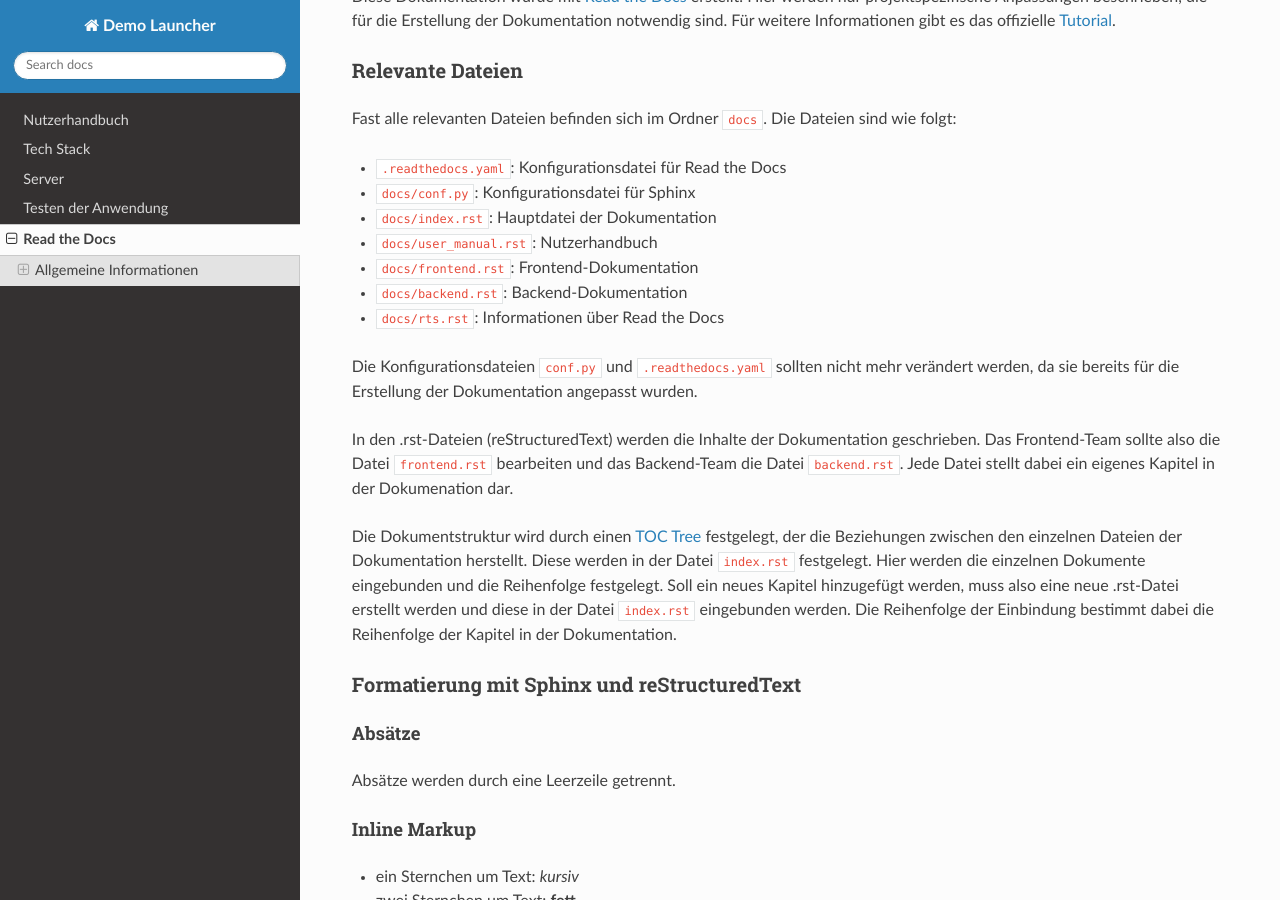
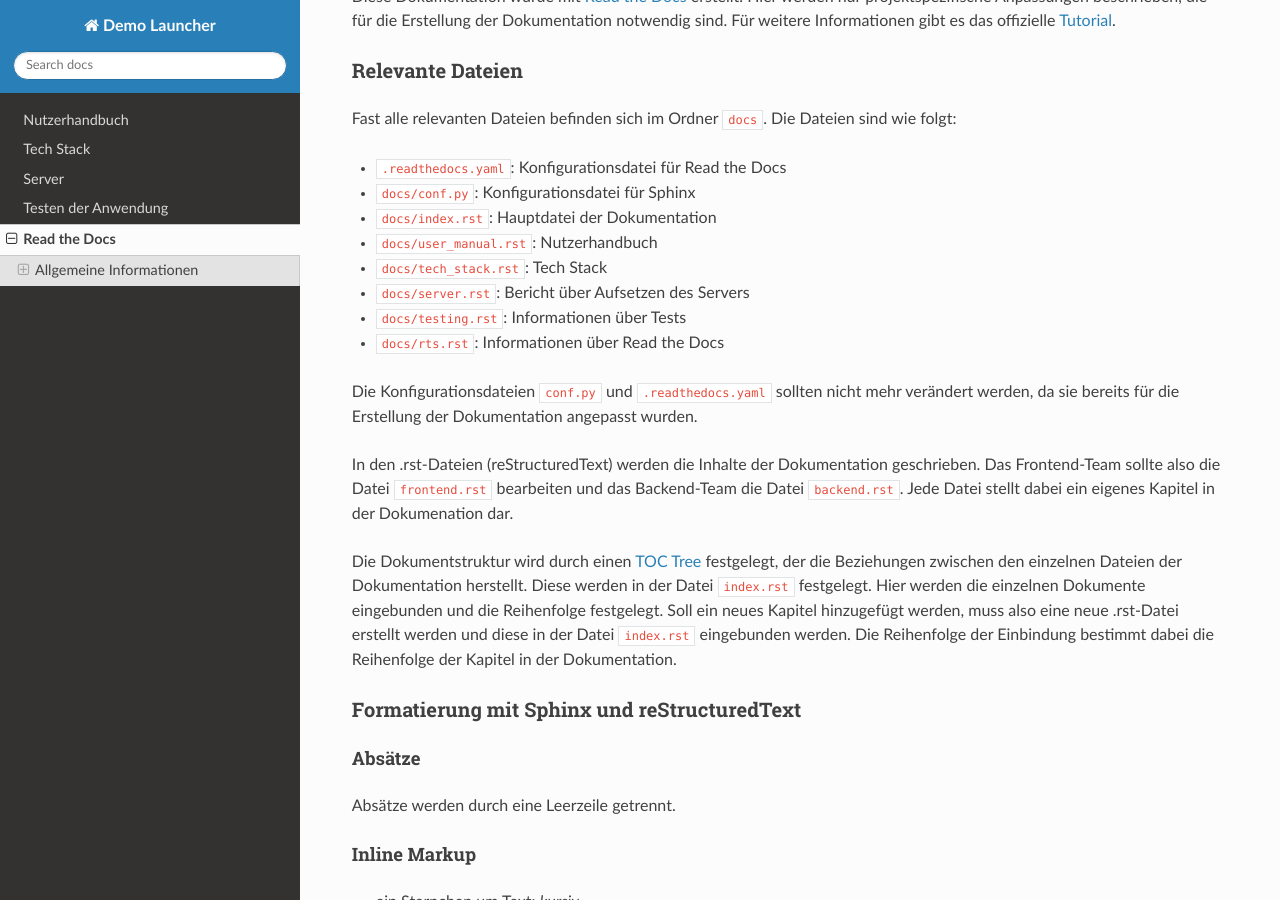
Before and after one commit to yazawa69/SWD-Gruppe-1-DemoLauncher, a Sphinx documentation site: the page built from docs/rtd.rst, in a window 1280 px wide and 900 px high, scrolled down 332 px. Built offline with Sphinx 7.4.7 and the Read the Docs theme 2.0.0, drawn with Linux system fonts in a browser that asks for light colours.

```diff
--- a/docs/rtd.rst
+++ b/docs/rtd.rst
@@ -23,9 +23,11 @@ Fast alle relevanten Dateien befinden sich im Ordner ``docs``. Die Dateien sind
 * ``docs/conf.py``: Konfigurationsdatei für Sphinx
 * ``docs/index.rst``: Hauptdatei der Dokumentation
 * ``docs/user_manual.rst``: Nutzerhandbuch
-* ``docs/frontend.rst``: Frontend-Dokumentation
-* ``docs/backend.rst``: Backend-Dokumentation
+* ``docs/tech_stack.rst``: Tech Stack
+* ``docs/server.rst``: Bericht über Aufsetzen des Servers
+* ``docs/testing.rst``: Informationen über Tests
 * ``docs/rts.rst``: Informationen über Read the Docs
+
 
 Die Konfigurationsdateien ``conf.py`` und ``.readthedocs.yaml`` sollten nicht mehr
 verändert werden, da sie bereits für die Erstellung der Dokumentation angepasst wurden.
```
Also changed, not shown: docs/specification.rst (added, +52 -0 lines).
